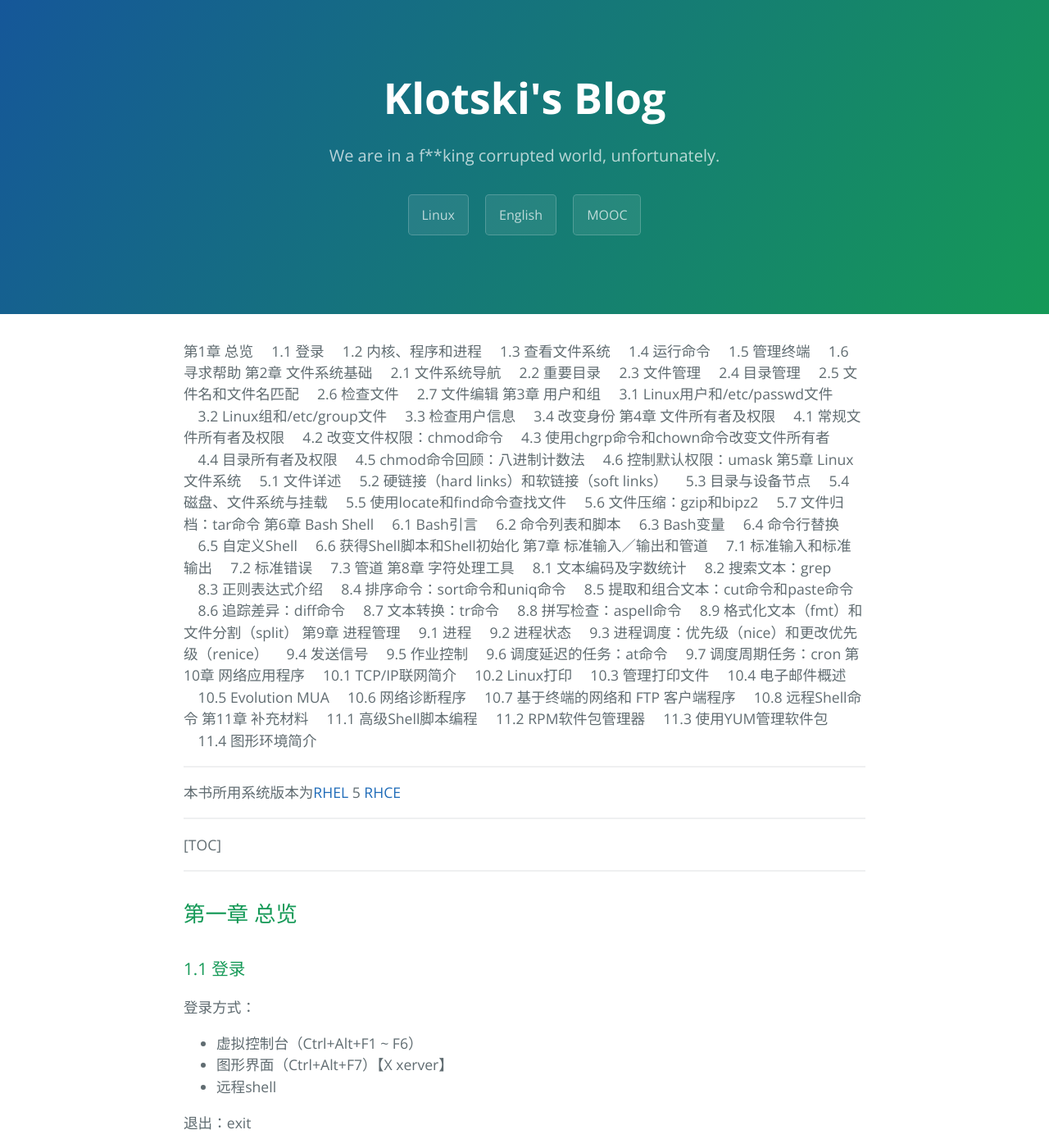
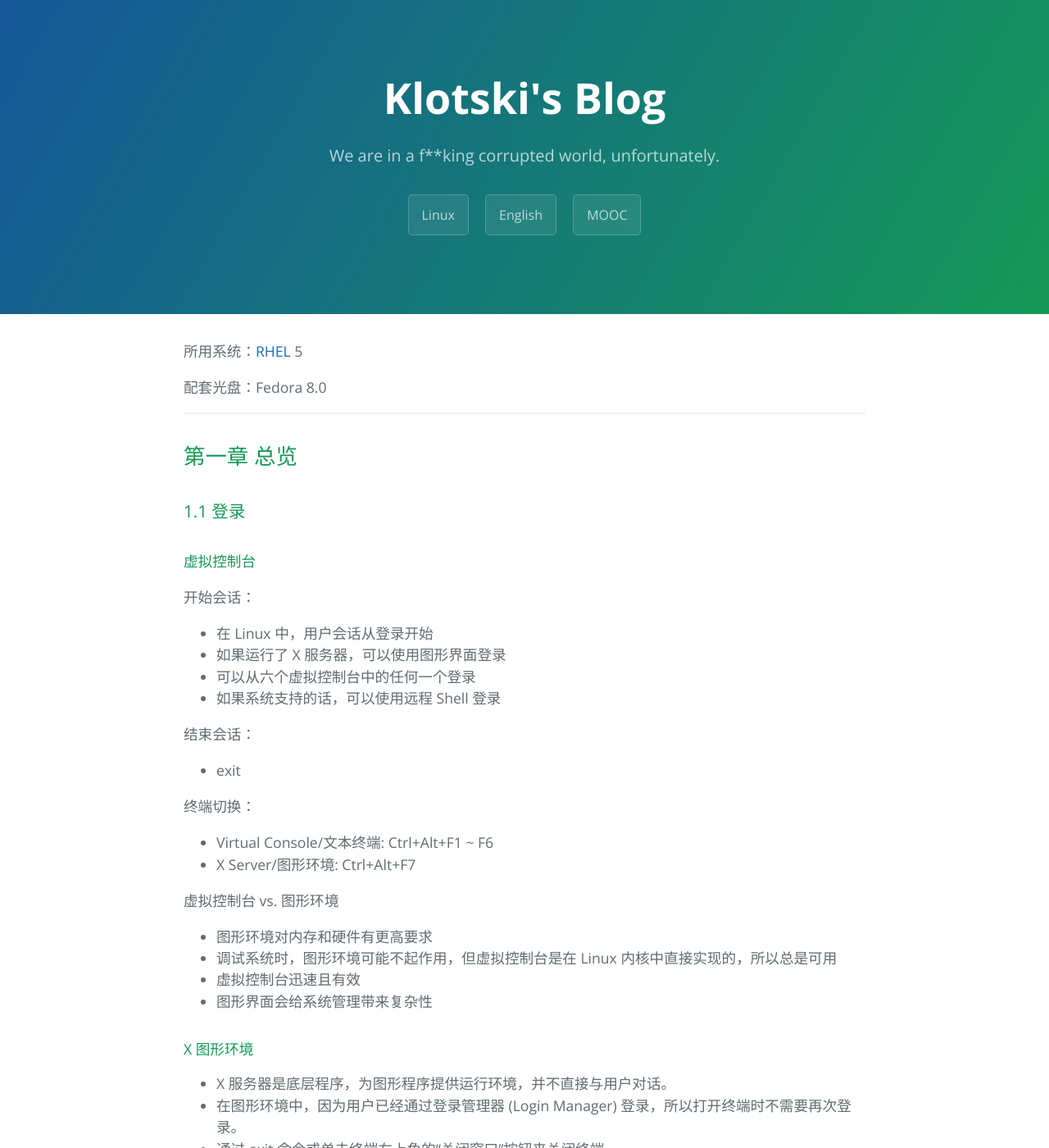
Before and after one commit to klotski/klotski.github.io, a Jekyll site: the page built from _posts/2008-02-01-Red_Hat_Linux.md, in a window 1280 px wide and 1400 px high. Shown: the whole window at 82% size. Built offline with Jekyll 4.4.1, drawn with Linux system fonts in a browser that asks for light colours; some of the changed text lies outside the part shown.

Commit message:
update posts

```diff
--- a/_posts/1970-01-01-Red_Hat_Linux.md
+++ b/_posts/2008-02-01-Red_Hat_Linux.md
@@ -1,109 +1,65 @@
 ---
 layout: default
 title: Red Hat Linux 用户基础
-category: Notes
+category: Notes, UNIX/Linux
 ---
-第1章 总览
-　1.1 登录
-　1.2 内核、程序和进程
-　1.3 查看文件系统
-　1.4 运行命令
-　1.5 管理终端
-　1.6 寻求帮助
-第2章 文件系统基础
-　2.1 文件系统导航
-　2.2 重要目录
-　2.3 文件管理
-　2.4 目录管理
-　2.5 文件名和文件名匹配
-　2.6 检查文件
-　2.7 文件编辑
-第3章 用户和组
-　3.1 Linux用户和/etc/passwd文件
-　3.2 Linux组和/etc/group文件
-　3.3 检查用户信息
-　3.4 改变身份
-第4章 文件所有者及权限
-　4.1 常规文件所有者及权限
-　4.2 改变文件权限：chmod命令
-　4.3 使用chgrp命令和chown命令改变文件所有者
-　4.4 目录所有者及权限
-　4.5 chmod命令回顾：八进制计数法
-　4.6 控制默认权限：umask
-第5章 Linux文件系统
-　5.1 文件详述
-　5.2 硬链接（hard links）和软链接（soft links）
-　5.3 目录与设备节点
-　5.4 磁盘、文件系统与挂载
-　5.5 使用locate和find命令查找文件
-　5.6 文件压缩：gzip和bipz2
-　5.7 文件归档：tar命令
-第6章 Bash Shell
-　6.1 Bash引言
-　6.2 命令列表和脚本
-　6.3 Bash变量
-　6.4 命令行替换
-　6.5 自定义Shell
-　6.6 获得Shell脚本和Shell初始化
-第7章 标准输入／输出和管道
-　7.1 标准输入和标准输出
-　7.2 标准错误
-　7.3 管道
-第8章 字符处理工具
-　8.1 文本编码及字数统计
-　8.2 搜索文本：grep
-　8.3 正则表达式介绍
-　8.4 排序命令：sort命令和uniq命令
-　8.5 提取和组合文本：cut命令和paste命令
-　8.6 追踪差异：diff命令
-　8.7 文本转换：tr命令
-　8.8 拼写检查：aspell命令
-　8.9 格式化文本（fmt）和文件分割（split）
-第9章 进程管理
-　9.1 进程
-　9.2 进程状态
-　9.3 进程调度：优先级（nice）和更改优先级（renice）
-　9.4 发送信号
-　9.5 作业控制
-　9.6 调度延迟的任务：at命令
-　9.7 调度周期任务：cron
-第10章 网络应用程序
-　10.1 TCP/IP联网简介
-　10.2 Linux打印
-　10.3 管理打印文件
-　10.4 电子邮件概述
-　10.5 Evolution MUA
-　10.6 网络诊断程序
-　10.7 基于终端的网络和 FTP 客户端程序
-　10.8 远程Shell命令
-第11章 补充材料
-　11.1 高级Shell脚本编程
-　11.2 RPM软件包管理器
-　11.3 使用YUM管理软件包
-　11.4 图形环境简介
+
+所用系统：[RHEL](https://www.redhat.com/en/technologies/linux-platforms/enterprise-linux "Red Hat Enterprise Linux") 5
+
+配套光盘：Fedora 8.0
 
 ---
-本书所用系统版本为[RHEL](https://www.redhat.com/en/technologies/linux-platforms/enterprise-linux "Red Hat Enterprise Linux") 5
-[RHCE](https://www.redhat.com/en/services/certification/rhce "Red Hat Certified Engineer")
 
----
-[TOC]
-
----
 ## 第一章 总览
 
 ### 1.1 登录
 
-登录方式：
-- 虚拟控制台（Ctrl+Alt+F1 ~ F6）
-- 图形界面（Ctrl+Alt+F7）【X xerver】
-- 远程shell
+#### 虚拟控制台
 
-退出：exit
+开始会话：
 
-who     列出当前登录的用户及其登录方式
-:0      指的是X服务器本身；
-pts/0   指的是在X服务器中打开的和一个终端
+- 在 Linux 中，用户会话从登录开始
+- 如果运行了 X 服务器，可以使用图形界面登录
+- 可以从六个虚拟控制台中的任何一个登录
+- 如果系统支持的话，可以使用远程 Shell 登录
+
+结束会话：
+
+- exit
+
+终端切换：
+
+- Virtual Console/文本终端: Ctrl+Alt+F1 ~ F6
+- X Server/图形环境: Ctrl+Alt+F7
+
+虚拟控制台 vs. 图形环境
+
+- 图形环境对内存和硬件有更高要求
+- 调试系统时，图形环境可能不起作用，但虚拟控制台是在 Linux 内核中直接实现的，所以总是可用
+- 虚拟控制台迅速且有效
+- 图形界面会给系统管理带来复杂性
+
+#### X 图形环境
+
+- X 服务器是底层程序，为图形程序提供运行环境，并不直接与用户对话。
+- 在图形环境中，因为用户已经通过登录管理器 (Login Manager) 登录，所以打开终端时不需要再次登录。
+- 通过 exit 命令或单击终端右上角的“关闭窗口”按钮来关闭终端。
+- “注销”会关闭所有打开的窗口，并将图形环境恢复到登录屏幕，等待下一个用户。
+
+#### who 命令列出当前登录的用户及其登录方式
+
+- ttyx		指虚拟控制台x
+- :0		指的是X服务器本身；
+- pts/0		指的是在X服务器中打开的或通过远程连接的第一个终端 (伪终端)
+
+#### 通过网络登录一台机器
+
+- 用 ssh (Secure Shell) 工具登录远程机器 (如果远程机器的配置允许远程登录)
+- ssh elvis@nimbus.example.com
+- Windows 平台通过 PuTTY
+- 当用户在远程机器上运行 who 命令时，命令会报告用户登录的机器，如 station.redhat.com
+
+
 
 ### 1.2 内核、程序和进程
 
@@ -222,6 +178,79 @@ fc              打开默认编辑器（vi）把之前键入的命令作为文
 ### 6.2
 
 ---
+
+第2章 文件系统基础
+　2.1 文件系统导航
+　2.2 重要目录
+　2.3 文件管理
+　2.4 目录管理
+　2.5 文件名和文件名匹配
+　2.6 检查文件
+　2.7 文件编辑
+第3章 用户和组
+　3.1 Linux用户和/etc/passwd文件
+　3.2 Linux组和/etc/group文件
+　3.3 检查用户信息
+　3.4 改变身份
+第4章 文件所有者及权限
+　4.1 常规文件所有者及权限
+　4.2 改变文件权限：chmod命令
+　4.3 使用chgrp命令和chown命令改变文件所有者
+　4.4 目录所有者及权限
+　4.5 chmod命令回顾：八进制计数法
+　4.6 控制默认权限：umask
+第5章 Linux文件系统
+　5.1 文件详述
+　5.2 硬链接（hard links）和软链接（soft links）
+　5.3 目录与设备节点
+　5.4 磁盘、文件系统与挂载
+　5.5 使用locate和find命令查找文件
+　5.6 文件压缩：gzip和bipz2
+　5.7 文件归档：tar命令
+第6章 Bash Shell
+　6.1 Bash引言
+　6.2 命令列表和脚本
+　6.3 Bash变量
+　6.4 命令行替换
+　6.5 自定义Shell
+　6.6 获得Shell脚本和Shell初始化
+第7章 标准输入／输出和管道
+　7.1 标准输入和标准输出
+　7.2 标准错误
+　7.3 管道
+第8章 字符处理工具
+　8.1 文本编码及字数统计
+　8.2 搜索文本：grep
+　8.3 正则表达式介绍
+　8.4 排序命令：sort命令和uniq命令
+　8.5 提取和组合文本：cut命令和paste命令
+　8.6 追踪差异：diff命令
+　8.7 文本转换：tr命令
+　8.8 拼写检查：aspell命令
+　8.9 格式化文本（fmt）和文件分割（split）
+第9章 进程管理
+　9.1 进程
+　9.2 进程状态
+　9.3 进程调度：优先级（nice）和更改优先级（renice）
+　9.4 发送信号
+　9.5 作业控制
+　9.6 调度延迟的任务：at命令
+　9.7 调度周期任务：cron
+第10章 网络应用程序
+　10.1 TCP/IP联网简介
+　10.2 Linux打印
+　10.3 管理打印文件
+　10.4 电子邮件概述
+　10.5 Evolution MUA
+　10.6 网络诊断程序
+　10.7 基于终端的网络和 FTP 客户端程序
+　10.8 远程Shell命令
+第11章 补充材料
+　11.1 高级Shell脚本编程
+　11.2 RPM软件包管理器
+　11.3 使用YUM管理软件包
+　11.4 图形环境简介
+---
 userid 用户ID
 virtual console 虚拟控制台
 Login Manager 登录管理器
```
Also changed, not shown: other parts of _posts/2008-02-01-Red_Hat_Linux.md (+18 -0 lines), _posts/1970-01-01-Practical_Vim.md (+3 -3 lines), _posts/2017-01-01-Clear_Bash_Commands_History.md (+13 -0 lines).
